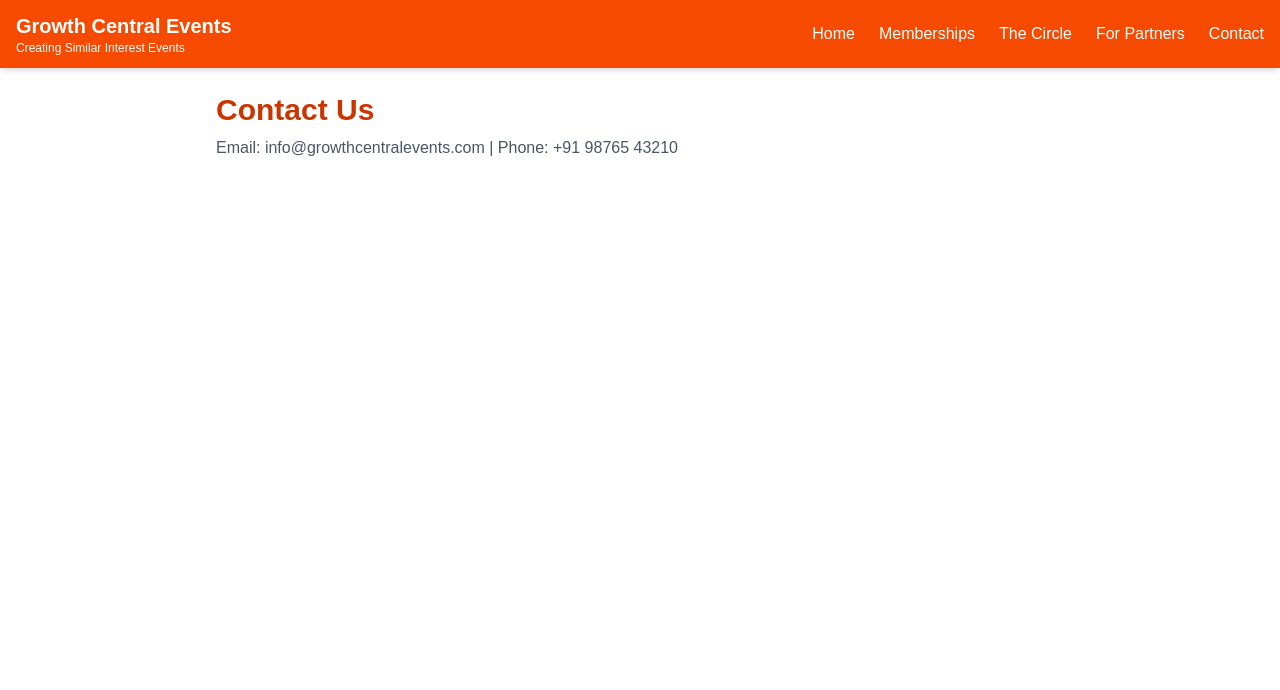
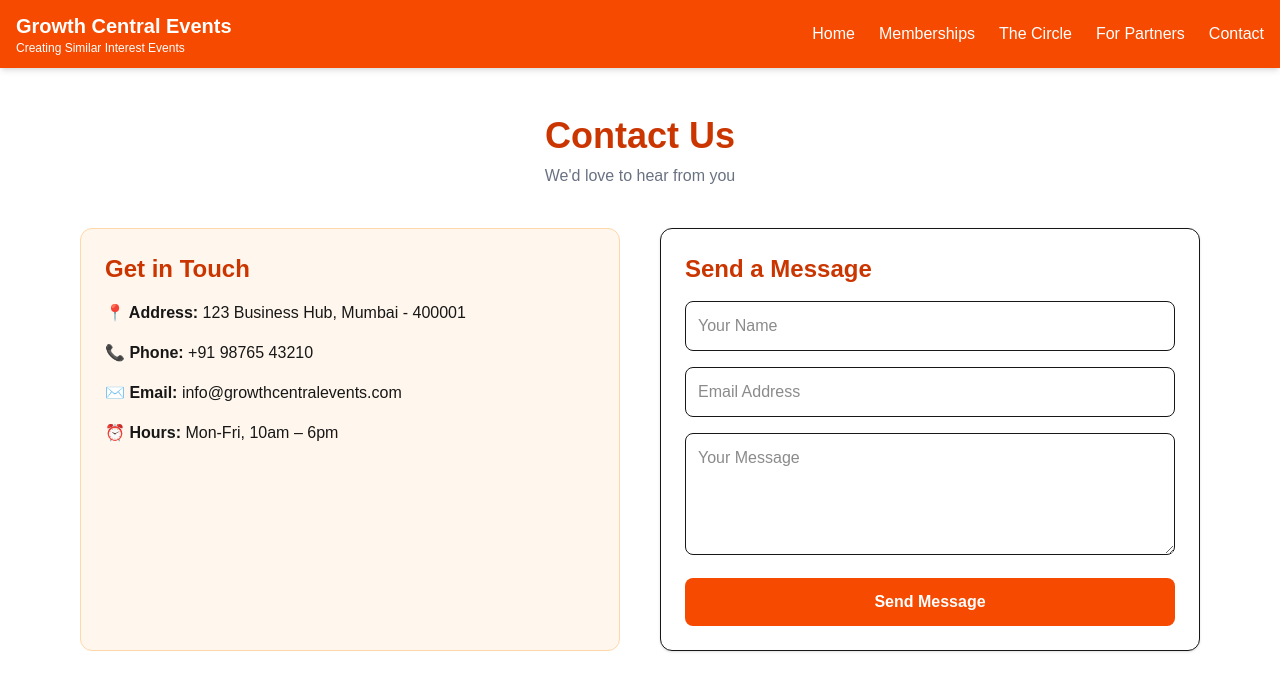
Before and after one commit to skillsbazzar2025-ui/growth-central-events, a Next.js app: page /contact in a window 1280 px wide. Shown: the top 690 px of the page. Built offline with nearby package versions, Linux system fonts and the light colour scheme.

Commit message:
Add complete Contact page with form and details

```diff
--- a/app/contact/page.tsx
+++ b/app/contact/page.tsx
@@ -1,8 +1,46 @@
+'use client'
+
+import { useState } from 'react'
+
 export default function ContactPage() {
+  const [formData, setFormData] = useState({ name: '', email: '', message: '' })
+  const [submitted, setSubmitted] = useState(false)
+
+  const handleSubmit = (e: React.FormEvent) => {
+    e.preventDefault()
+    console.log('Contact form:', formData)
+    setSubmitted(true)
+    setFormData({ name: '', email: '', message: '' })
+    setTimeout(() => setSubmitted(false), 3000)
+  }
+
   return (
-    <div className="max-w-4xl mx-auto p-6">
-      <h1 className="text-3xl font-bold text-orange-700">Contact Us</h1>
-      <p className="text-gray-600 mt-2">Email: info@growthcentralevents.com | Phone: +91 98765 43210</p>
+    <div className="max-w-6xl mx-auto px-4 py-12">
+      <h1 className="text-4xl font-bold text-center text-orange-700 mb-2">Contact Us</h1>
+      <p className="text-center text-gray-500 mb-10">We'd love to hear from you</p>
+
+      <div className="grid grid-cols-1 md:grid-cols-2 gap-10">
+        <div className="bg-orange-50 rounded-xl p-6 border border-orange-200">
+          <h2 className="text-2xl font-bold text-orange-700 mb-4">Get in Touch</h2>
+          <div className="space-y-4">
+            <div><span className="font-semibold">📍 Address:</span> 123 Business Hub, Mumbai - 400001</div>
+            <div><span className="font-semibold">📞 Phone:</span> +91 98765 43210</div>
+            <div><span className="font-semibold">✉️ Email:</span> info@growthcentralevents.com</div>
+            <div><span className="font-semibold">⏰ Hours:</span> Mon-Fri, 10am – 6pm</div>
+          </div>
+        </div>
+
+        <div className="bg-white rounded-xl p-6 border shadow-sm">
+          <h2 className="text-2xl font-bold text-orange-700 mb-4">Send a Message</h2>
+          {submitted && <div className="bg-green-100 p-2 rounded mb-3">Thank you! We'll reply soon.</div>}
+          <form onSubmit={handleSubmit} className="space-y-4">
+            <input type="text" placeholder="Your Name" required value={formData.name} onChange={e => setFormData({...formData, name: e.target.value})} className="w-full p-3 border rounded-lg" />
+            <input type="email" placeholder="Email Address" required value={formData.email} onChange={e => setFormData({...formData, email: e.target.value})} className="w-full p-3 border rounded-lg" />
+            <textarea rows={4} placeholder="Your Message" required value={formData.message} onChange={e => setFormData({...formData, message: e.target.value})} className="w-full p-3 border rounded-lg"></textarea>
+            <button type="submit" className="w-full bg-orange-600 hover:bg-orange-700 text-white font-bold py-3 rounded-lg transition">Send Message</button>
+          </form>
+        </div>
+      </div>
     </div>
   )
 }
```
